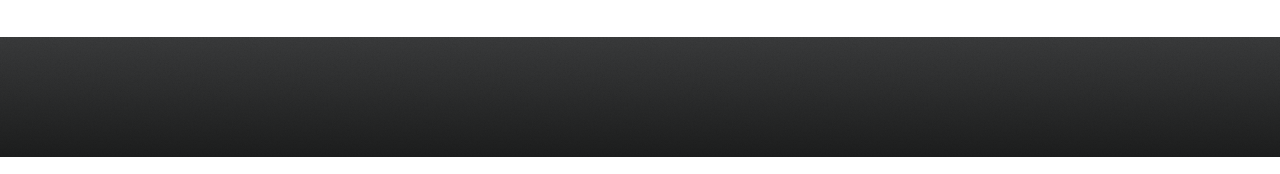
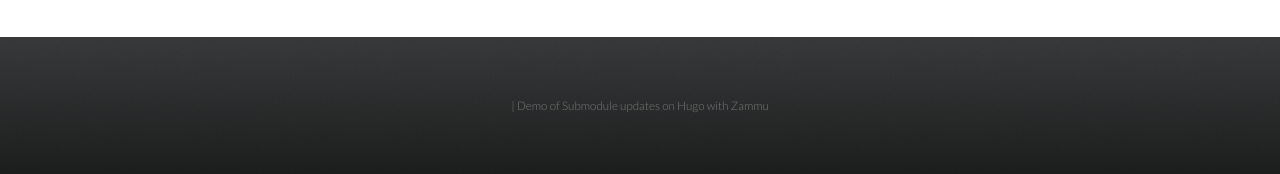
Before and after one commit to minhajuddin/hugo-submodule-demo, a plain HTML site: page index.html in a window 1280 px wide. Shown: the part 727-901 px from the top of the page. Drawn offline with Linux system fonts and the light colour scheme.

Commit message:
8c6cf0c5-4b4a-466f-ac01-468b4db28c27

```diff
--- a/index.html
+++ b/index.html
@@ -76,7 +76,7 @@
 
   <div class="clearfix"></div>
   </div>
-  <div id="copyright"></div>
+  <div id="copyright"> | Demo of Submodule updates on Hugo with Zammu</div>
 </footer>
 <script src="/js/highlight.pack.js"></script>
   <script>
```
Also changed, not shown: 404.html (+1 -1 lines), about/index.html (+1 -1 lines).
